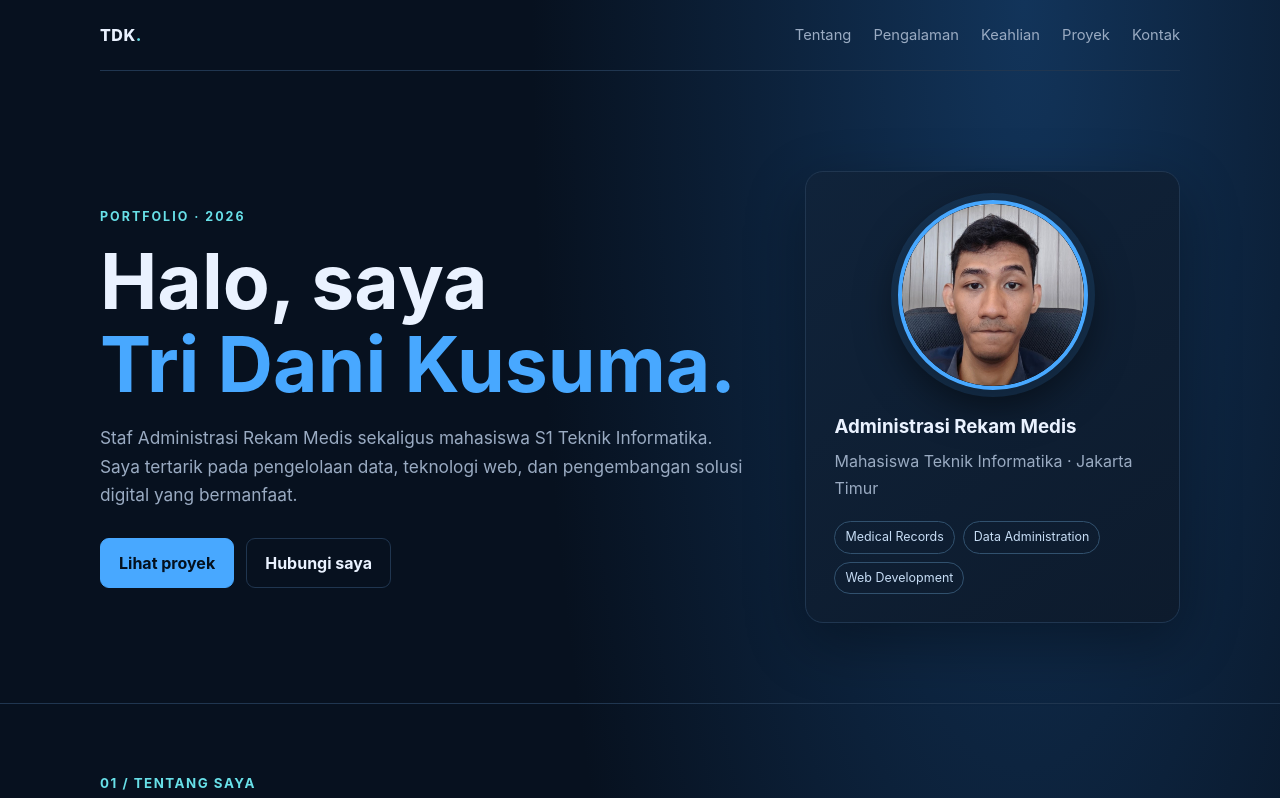
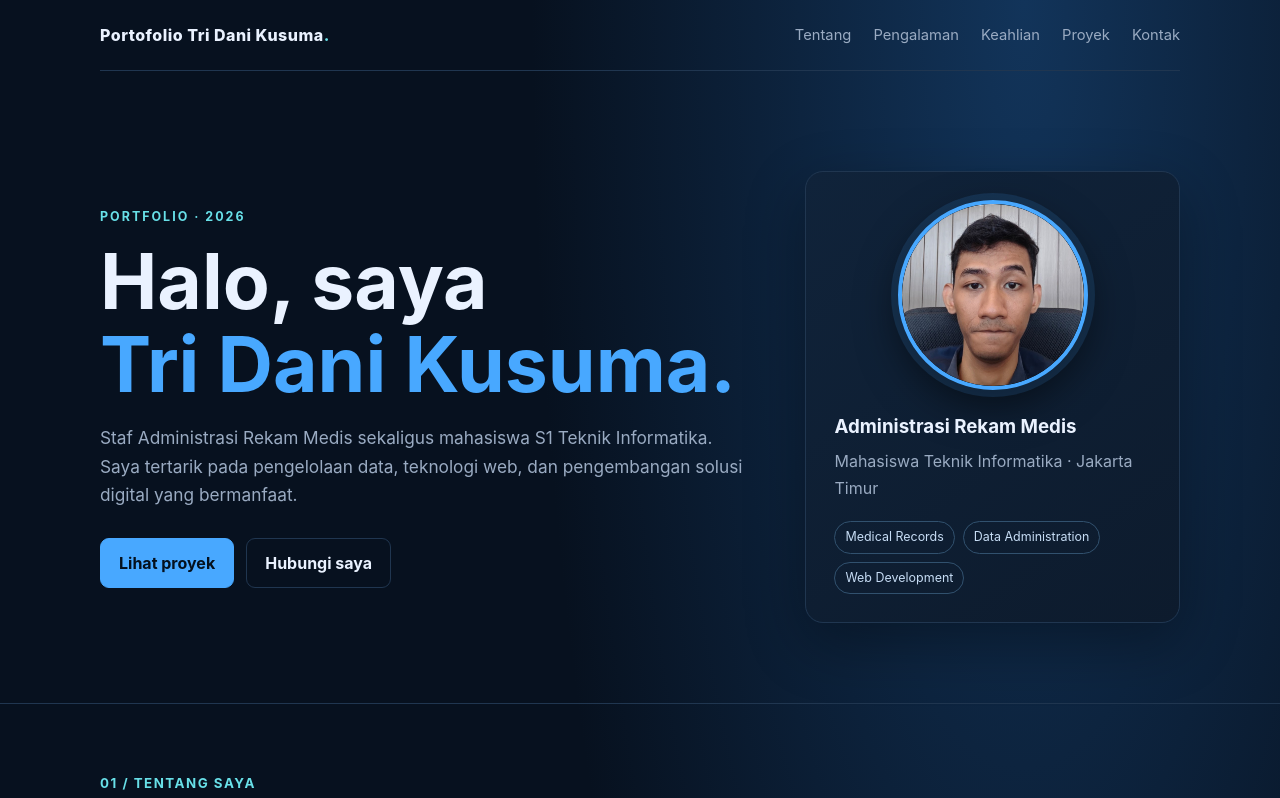
Before and after one commit to tridannikusuma/portofolio, a plain HTML site: page index.html in a window 1280 px wide. Shown: the top 798 px of the page. Drawn offline with Linux system fonts and the light colour scheme.

Commit message:
Update index.html

```diff
--- a/index.html
+++ b/index.html
@@ -17,7 +17,7 @@
 </head>
 <body>
   <header class="wrap nav">
-    <a class="brand" href="#home">TDK<span>.</span></a>
+    <a class="brand" href="#home">Portofolio Tri Dani Kusuma<span>.</span></a>
     <nav class="navlinks" aria-label="Navigasi utama">
       <a href="#about">Tentang</a><a href="#experience">Pengalaman</a><a href="#skills">Keahlian</a><a href="#projects">Proyek</a><a href="#contact">Kontak</a>
     </nav>
```
